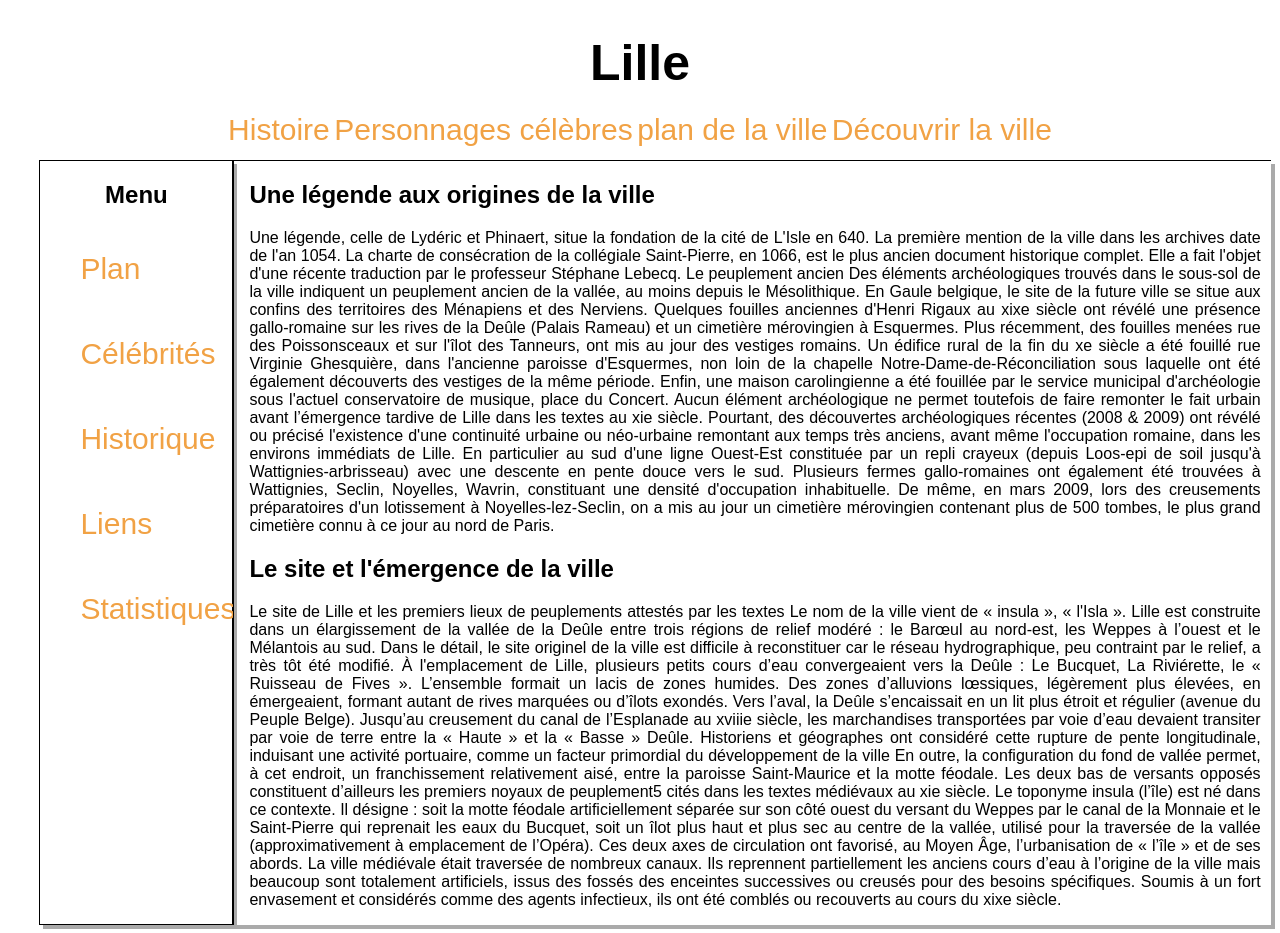
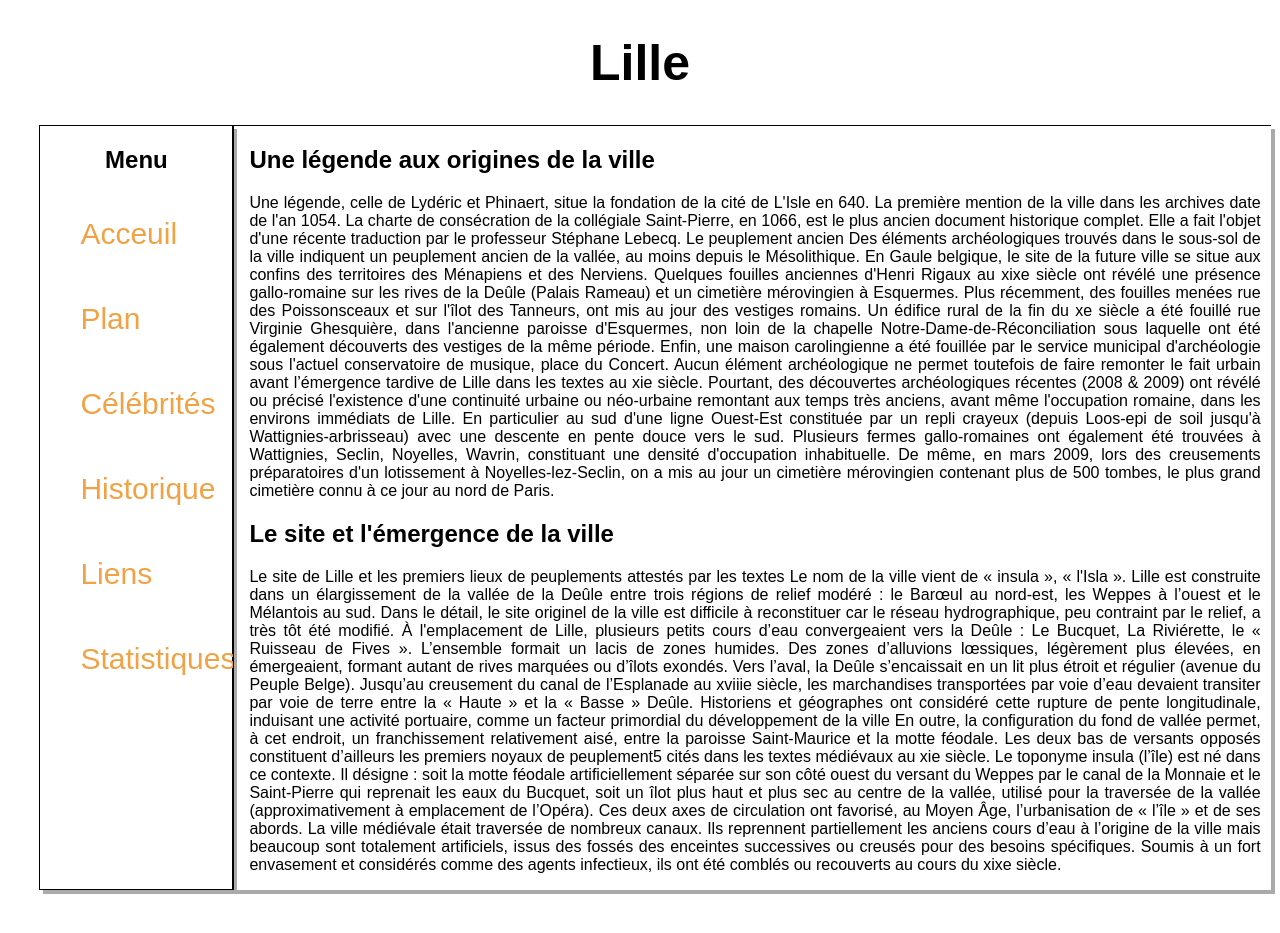
Before and after one commit to Soupic/exercicesimie, a plain HTML site: page index.html in a window 1280 px wide. After the commit the page ends 898 px from the top, so only its background shows below. Drawn offline with Linux system fonts and the light colour scheme; a web font is replaced by a local one.

Commit message:
Correction 4

```diff
--- a/index.html
+++ b/index.html
@@ -9,18 +9,14 @@
 	<body>
 		<header>
 			<h1>Lille</h1>
-			<nav class="sommaire">
-				<a href="histoire.html">Histoire</a>
-				<a href="celebrite.html">Personnages célèbres</a>
-				<a href="plan.html">plan de la ville</a>
-				<a href="liens.html">Découvrir la ville</a>
-			</nav>
 		</header>
 		<section>
 
 			<aside>
 				<h2>Menu</h2>
 				<ul id="navigation">
+
+					<li><a href="index.html">Acceuil</a></li>
 					<li><a href="plan.html">Plan</a></li>
 					<li><a href="celebrite.html">Célébrités</a></li>
 					<li><a href="histoire.html">Historique</</li>
```
Also changed, not shown: celebrite.html (+1 -0 lines), histoire.html (+2 -0 lines), liens.html (+2 -0 lines), plan.html (+2 -0 lines), statistiques.html (+2 -0 lines).
